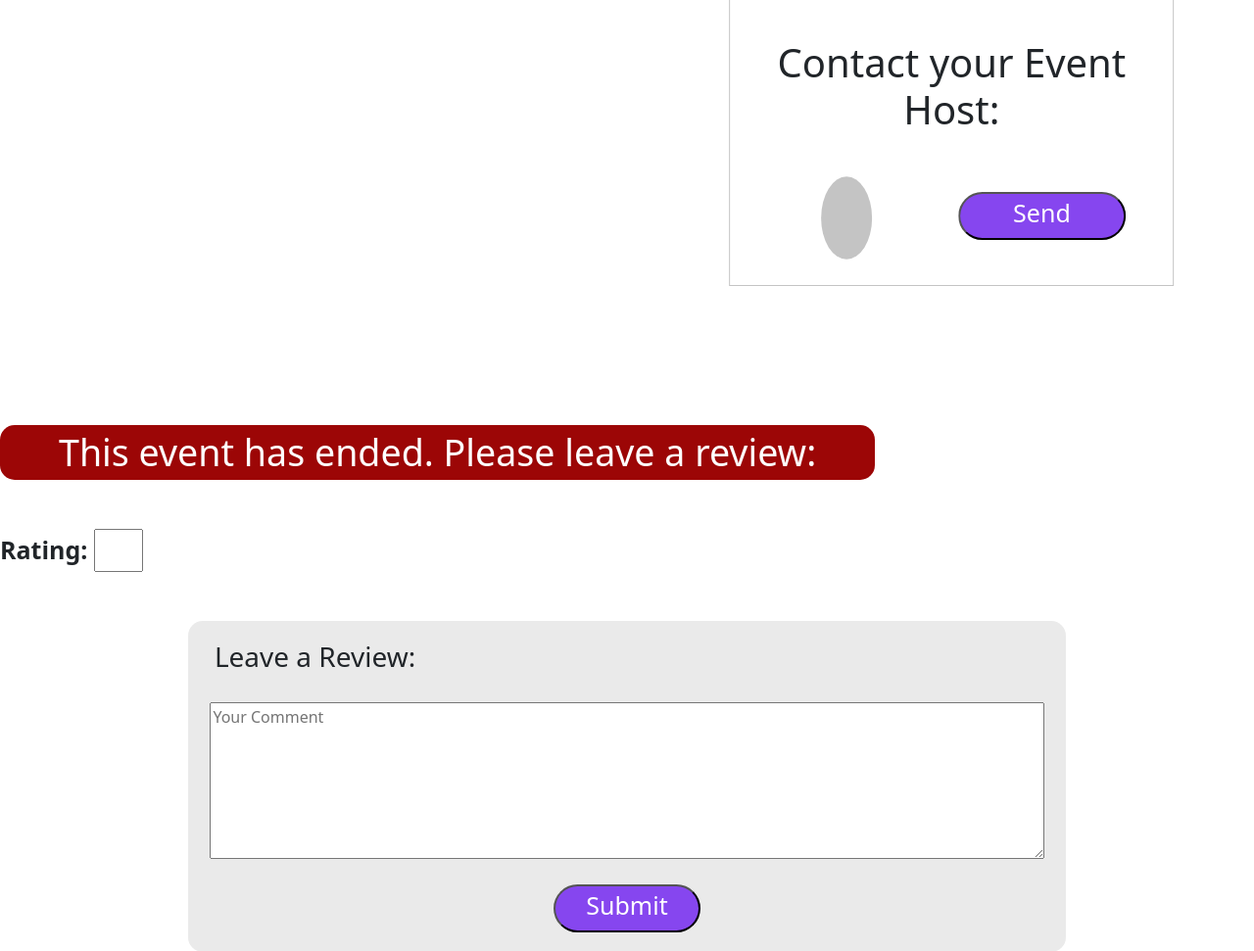
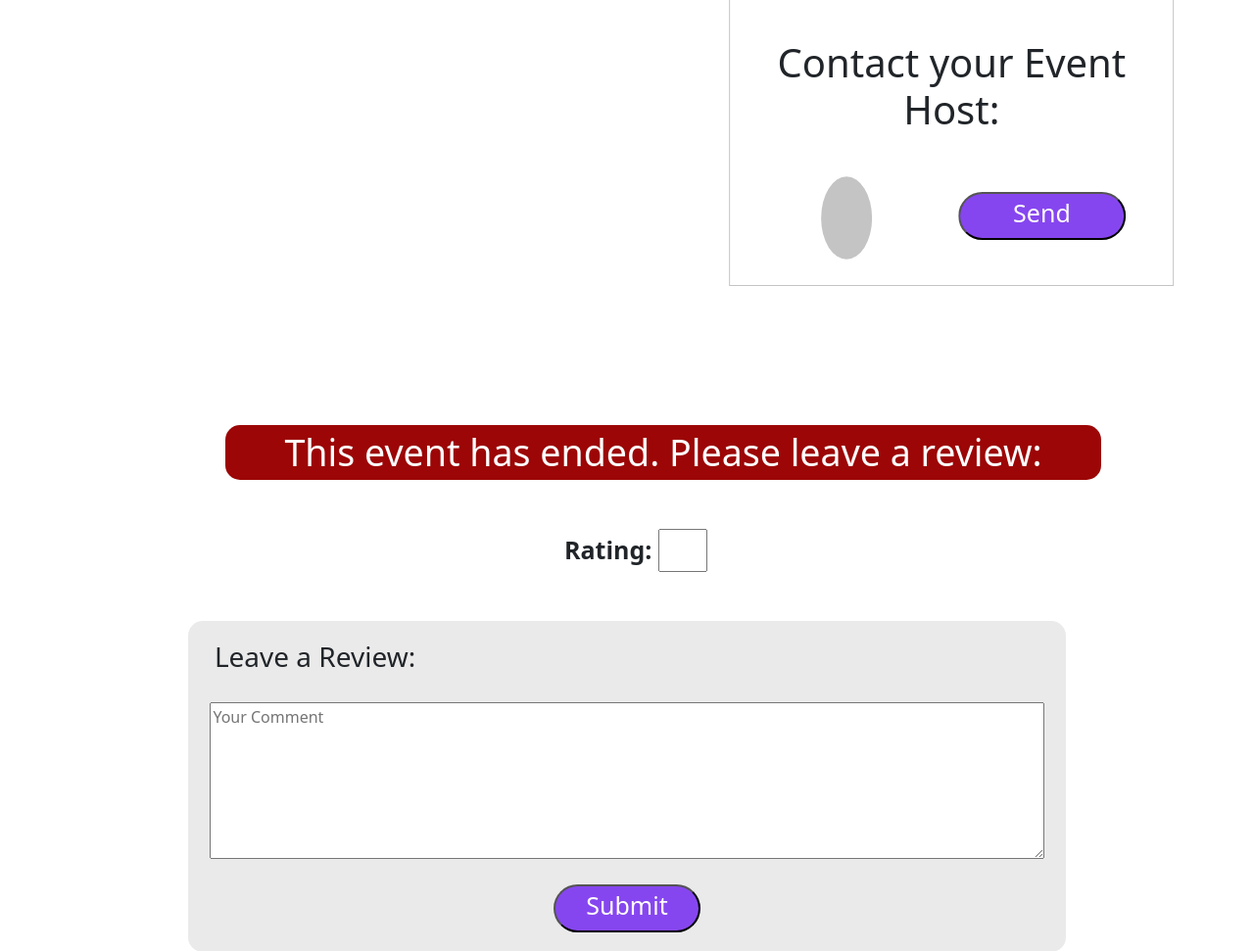
Before and after one commit to missionshrestha/Eventhub, a Django app: template Manee/Eventhub-Manee/templates/register/afterregister.html in a window 1280 px wide. Shown: the part 801-1772 px from the top of the page at 98% size. Run offline with Django 3.2, Linux system fonts and the light colour scheme; the template is opened without the code that fills it, so the values that code supplies are empty; some libraries are stand-ins or nearby versions.

Commit message:
Registration Done

```diff
--- a/Manee/Eventhub-Manee/templates/register/afterregister.html
+++ b/Manee/Eventhub-Manee/templates/register/afterregister.html
@@ -240,6 +240,7 @@ color: rgba(196, 196, 196, 1);
   background: #9c0606;
   border-radius: 15px;
   margin-bottom: 50px;
+  margin-left: 18%;
 }
 .review-text{
   /* transform: translate(50%); */
@@ -367,7 +368,7 @@ margin-bottom: 20px;
 
 
     <p class="leave-review">This event has ended. Please leave a review:</p>
-    <div class="rating">
+    <div class="rating" style="margin-left:45%";">
       <p style="font-size:25px; font-weight:bold;">Rating: <input style="width:50px;" type="text" name="" value=""></p>
     </div>
 
```
